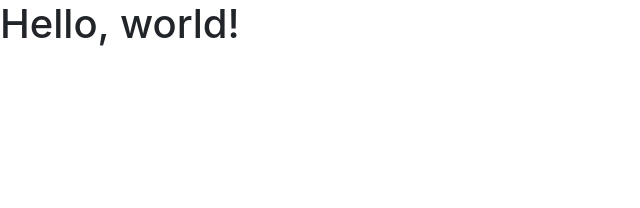
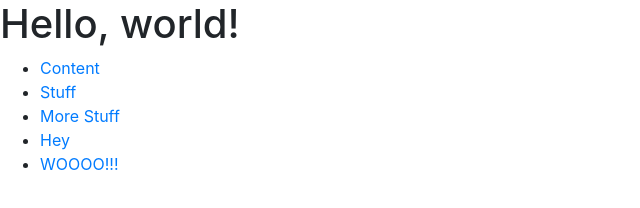
Before and after one commit to jdg2384/Q2warmup, a website: page index.html in a window 1280 px wide. Shown: the whole page, without its empty margins (0-640 px from the left). Drawn offline with nearby package versions, Linux system fonts and the light colour scheme.

Commit message:
added footer with list of links

```diff
--- a/index.html
+++ b/index.html
@@ -27,5 +27,14 @@
     <script type="text/javascript" src='main.js'>
 
     </script>
+    <footer>
+      <ul>
+        <li><a href="#">Content</a></li>
+        <li><a href="#">Stuff</a></li>
+        <li><a href="#">More Stuff</a></li>
+        <li><a href="#">Hey</a></li>
+        <li><a href="#">WOOOO!!!</a></li>
+      </ul>
+    </footer>
   </body>
 </html>
```
